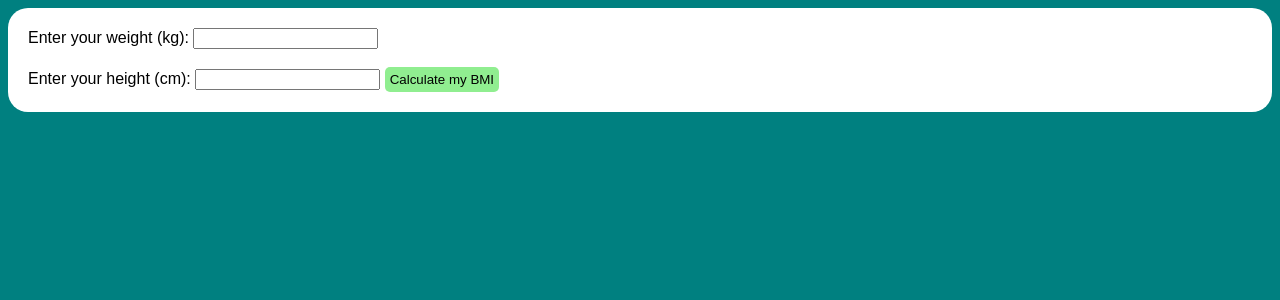
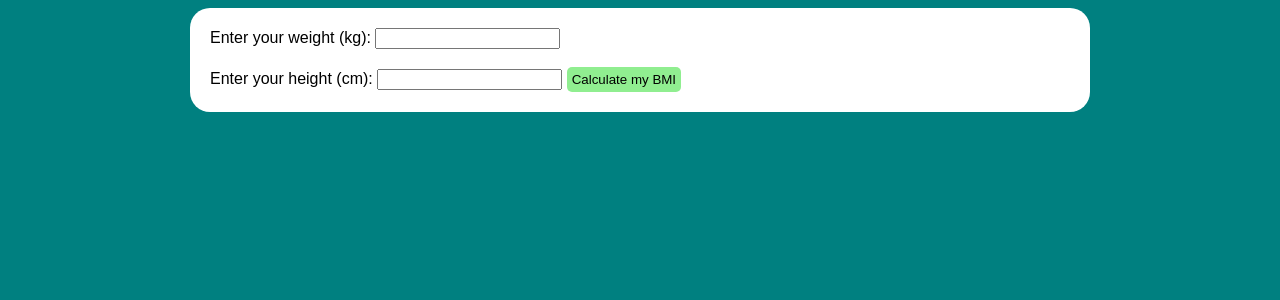
Before and after one commit to ABendaravicius/BitPHP_Material, a PHP site: page /ampps/hwork/hw2/hw2.php in a window 1280 px wide. Shown: the top 300 px of the page. Run offline with PHP 8.4, Linux system fonts and the light colour scheme.

Commit message:
Homework 2 finished push to repo

```diff
--- a/hwork/hw2/style.css
+++ b/hwork/hw2/style.css
@@ -11,10 +11,13 @@ form,
     background-color: #FFF;
     border-radius: 20px;
     padding: 20px;
+    margin: auto;
     margin-bottom: 20px;
+    max-width: 900px;
 }
 
-input:last-child {
+input#submit,
+button {
     background-color: lightgreen;
     border: none;
     outline: none;
@@ -22,7 +25,8 @@ input:last-child {
     border-radius: 5px;
 }
 
-input:last-child:hover {
+input#submit:hover,
+button:hover {
     cursor: pointer;
     background-color: greenyellow;
 }
```
Also changed, not shown: hwork/hw2/hw2_data.php (+19 -2 lines).
